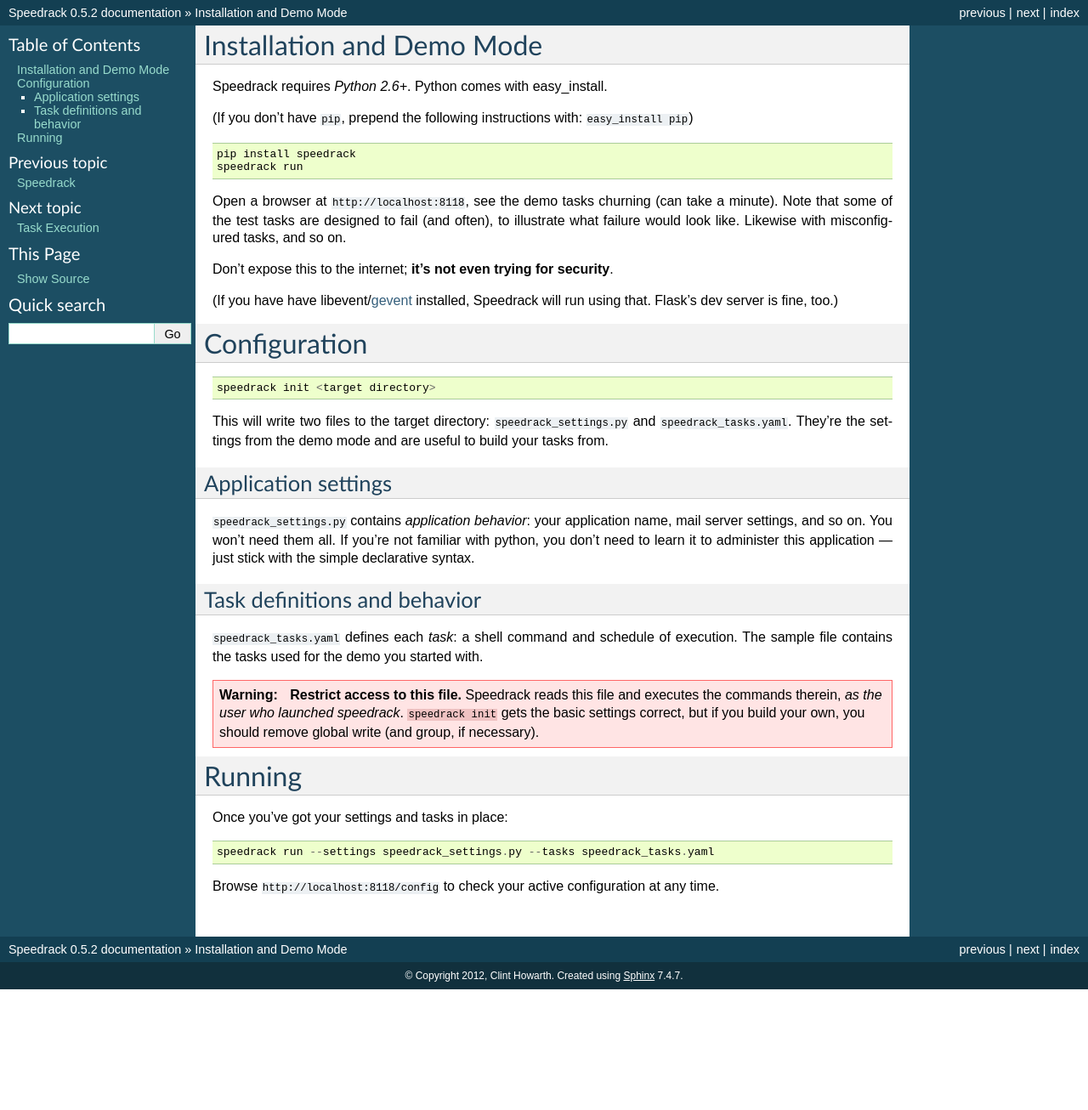
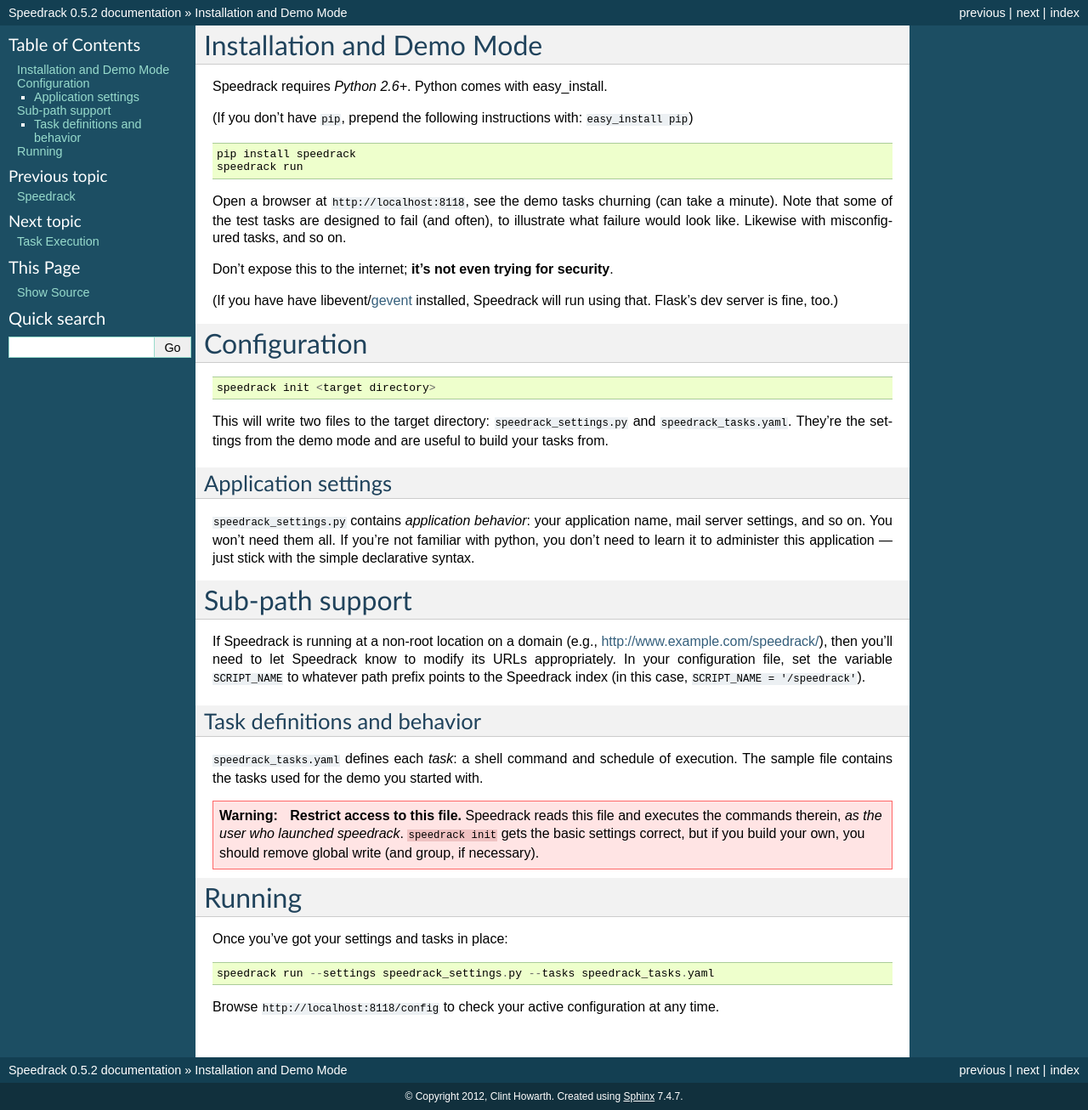
Before and after one commit to V-E-O/speedrack, a Sphinx documentation site: the page built from docs/setup.rst, in a window 1280 px wide. Shown: the whole page at 85% size. Built offline with Sphinx 7.4.7, drawn with Linux system fonts in a browser that asks for light colours; before the commit the page ends 1164 px from its top, so only the background shows below that.

Commit message:
added doc for SCRIPT_NAME

```diff
--- a/docs/changes.rst
+++ b/docs/changes.rst
@@ -1,6 +1,9 @@
 =======
 Changes
 =======
+
+0.6.0
+  added SCRIPT_NAME configuration variable for supporting sub-path server roots
 
 0.5.2
   bugfix for APScheduler stale dependency and overambitious setup
--- a/docs/setup.rst
+++ b/docs/setup.rst
@@ -32,6 +32,12 @@
 
 ``speedrack_settings.py`` contains *application behavior*: your application name, mail server settings, and so on. You won't need them all. If you're not familiar with python, you don't need to learn it to administer this application — just stick with the simple declarative syntax.
 
+Sub-path support
+----------------
+
+If Speedrack is running at a non-root location on a domain (e.g., http://www.example.com/speedrack/), then you'll need to let Speedrack know to modify its URLs appropriately.  In your configuration file, set the variable ``SCRIPT_NAME`` to whatever path prefix points to the Speedrack index (in this case, ``SCRIPT_NAME = '/speedrack'``).
+
+
 Task definitions and behavior
 ~~~~~~~~~~~~~~~~~~~~~~~~~~~~~
 
```
